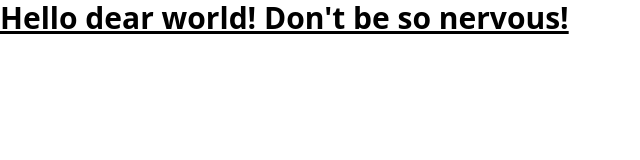
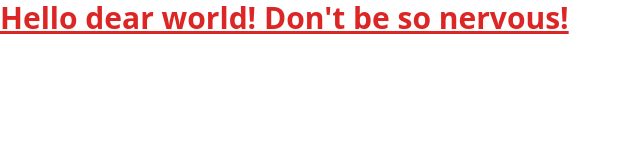
Before and after one commit to matze85eikholts/css-learn, a website: page 10-tailwind-css-learn/01-tailwind-landing-page/index.html in a window 1280 px wide. Shown: the whole page, without its empty margins (0-640 px from the left). Drawn offline with Linux system fonts and the light colour scheme.

Commit message:
color changed

```diff
--- a/10-tailwind-css-learn/01-tailwind-landing-page/index.html
+++ b/10-tailwind-css-learn/01-tailwind-landing-page/index.html
@@ -8,7 +8,7 @@
     <link rel="stylesheet" href="./css/main.css" />
   </head>
   <body>
-    <h1 class="text-3xl font-bold underline">
+    <h1 class="text-3xl font-bold underline text-red-600">
       Hello dear world! Don't be so nervous!
     </h1>
   </body>
```
Also changed, not shown: 10-tailwind-css-learn/01-tailwind-landing-page/css/main.css.
